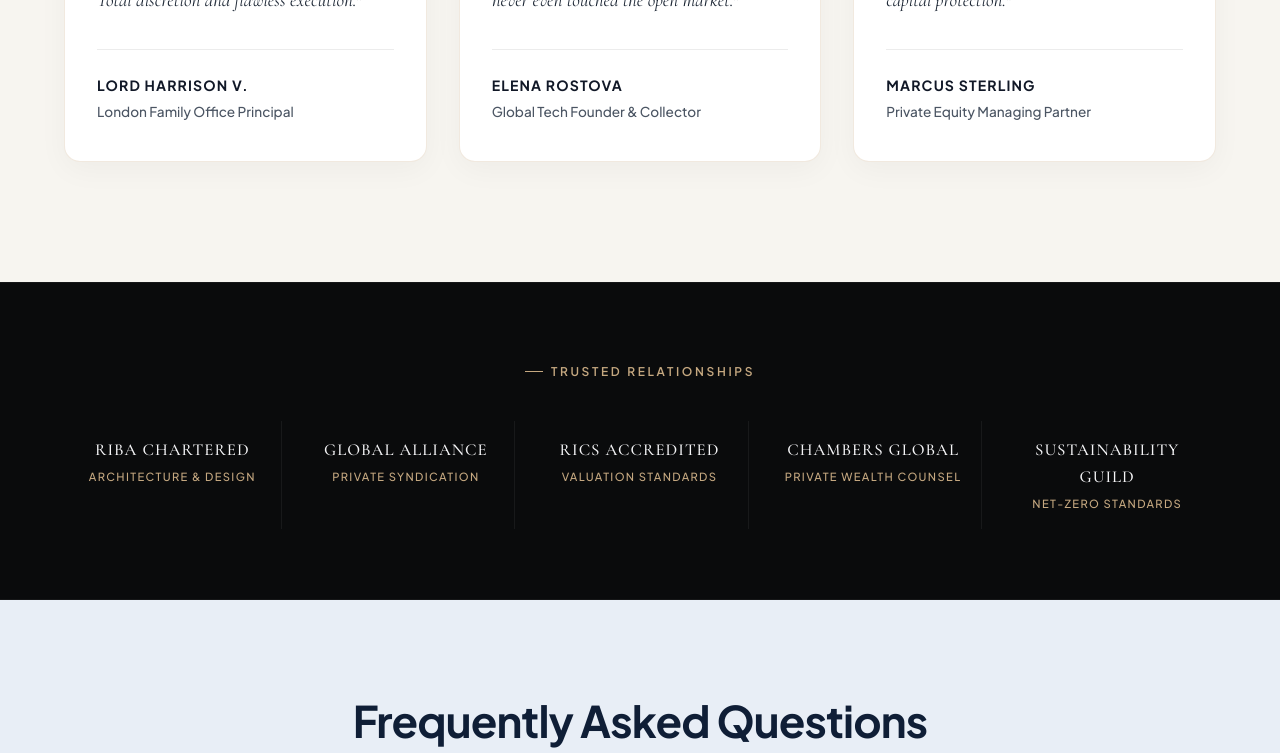
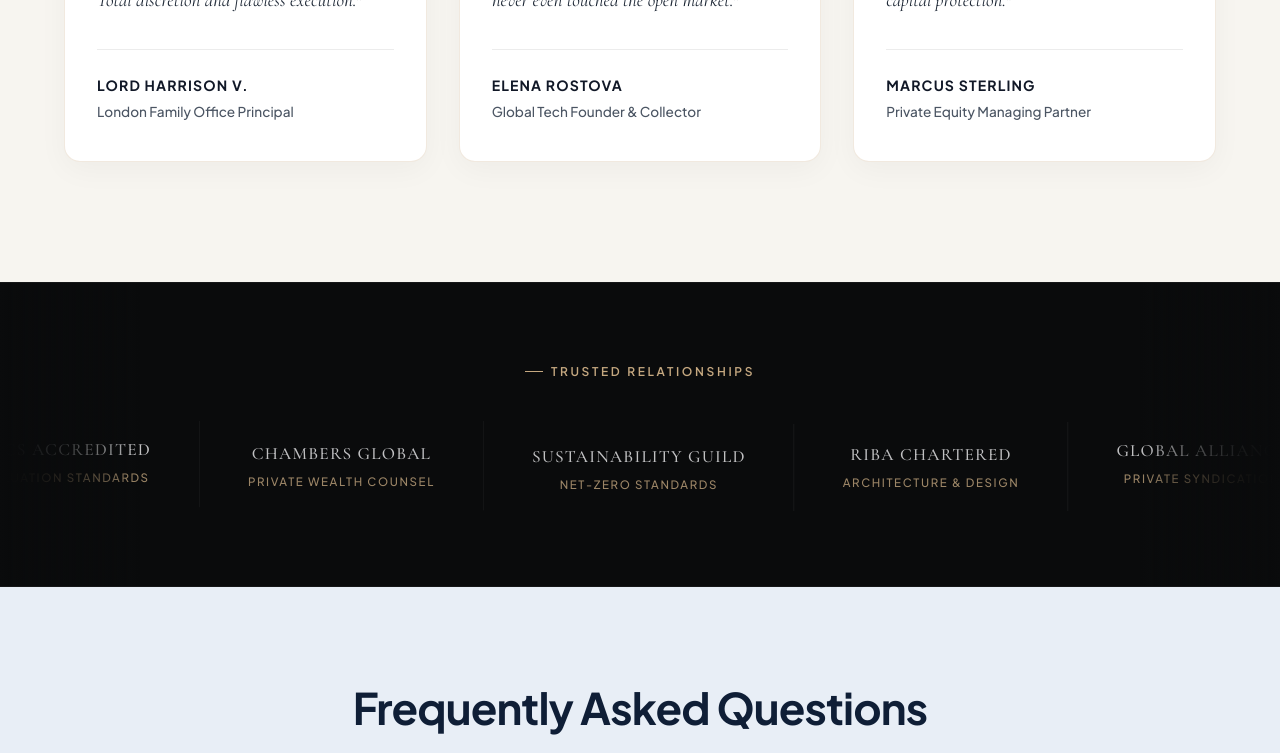
Before and after one commit to Richard28-dev/iGrey_Website, a React (Vite) app: page / in a window 1280 px wide. Shown: the part 7413-8166 px from the top of the page. Built offline with nearby package versions, Linux system fonts and the light colour scheme.

Commit message:
Add horizontal floating marquee animation to Partners section

```diff
--- a/src/sections/Partners.tsx
+++ b/src/sections/Partners.tsx
@@ -1,89 +1,191 @@
 import React from 'react';
-import { motion } from 'framer-motion';
 import { partnersData } from '../data/partners';
 
 export const Partners: React.FC = () => {
+  // Multiply partners array so there is plenty of content for a seamless infinite loop
+  const marqueeList = [
+    ...partnersData,
+    ...partnersData,
+    ...partnersData,
+    ...partnersData,
+  ];
+
   return (
     <section
       id="partners"
       style={{
         backgroundColor: '#0A0B0C',
         color: 'var(--color-text-primary)',
-        padding: '70px 0',
+        padding: '70px 0 75px',
         position: 'relative',
         borderTop: '1px solid rgba(255, 255, 255, 0.05)',
         borderBottom: '1px solid rgba(255, 255, 255, 0.05)',
+        overflow: 'hidden',
       }}
     >
-      <div className="container">
       {/* Subtle Label */}
-        <div style={{ textAlign: 'center', marginBottom: '2.5rem' }}>
+      <div style={{ textAlign: 'center', marginBottom: '2.5rem', position: 'relative', zIndex: 3 }}>
         <span className="micro-label" style={{ justifyContent: 'center' }}>
           TRUSTED RELATIONSHIPS
         </span>
       </div>
 
-        {/* Clean Monochrome Horizontal Grid with Thin Separators */}
+      {/* Side Vignette Fades for seamless floating illusion */}
+      <div className="partners-fade-left" />
+      <div className="partners-fade-right" />
+
+      {/* Floating Marquee Container */}
+      <div className="partners-marquee-container">
+        <div className="partners-marquee-track">
+          {marqueeList.map((partner, idx) => (
             <div
+              key={`${partner.name}-${idx}`}
+              className="partner-floating-badge"
               style={{
-            display: 'grid',
-            gridTemplateColumns: 'repeat(auto-fit, minmax(180px, 1fr))',
-            gap: '1rem',
-          }}
-          className="partners-grid"
-        >
-          {partnersData.map((partner, idx) => (
-            <motion.div
-              key={partner.name}
-              initial={{ opacity: 0, y: 10 }}
-              whileInView={{ opacity: 1, y: 0 }}
-              viewport={{ once: true }}
-              transition={{ duration: 0.5, delay: idx * 0.06 }}
-              style={{
-                display: 'flex',
-                flexDirection: 'column',
-                alignItems: 'center',
-                textAlign: 'center',
-                padding: '1rem 0.5rem',
-                borderRight: idx !== partnersData.length - 1 ? '1px solid rgba(255, 255, 255, 0.06)' : 'none',
-                transition: 'opacity 0.25s ease',
-                opacity: 0.7,
-              }}
-              onMouseEnter={(e) => (e.currentTarget.style.opacity = '1')}
-              onMouseLeave={(e) => (e.currentTarget.style.opacity = '0.7')}
-            >
-              <span
-                style={{
-                  fontFamily: 'var(--font-serif)',
-                  fontSize: '1.05rem',
-                  letterSpacing: '0.06em',
-                  color: 'var(--color-text-primary)',
-                  fontWeight: 500,
-                  marginBottom: '0.25rem',
+                animationDelay: `${(idx % 5) * -1.2}s`,
               }}
             >
+              <span className="partner-name">
                 {partner.name}
               </span>
-              <span
-                style={{
-                  fontSize: '0.7rem',
-                  letterSpacing: '0.12em',
-                  textTransform: 'uppercase',
-                  color: 'var(--color-bronze)',
-                }}
-              >
+              <span className="partner-category">
                 {partner.category}
               </span>
-            </motion.div>
+            </div>
           ))}
         </div>
       </div>
 
       <style>{`
-        @media (max-width: 900px) {
-          .partners-grid > div {
-            border-right: none !important;
-            border-bottom: 1px solid rgba(255, 255, 255, 0.06);
+        .partners-fade-left {
+          position: absolute;
+          top: 0;
+          left: 0;
+          width: 140px;
+          height: 100%;
+          background: linear-gradient(to right, #0A0B0C 0%, rgba(10, 11, 12, 0) 100%);
+          z-index: 4;
+          pointer-events: none;
+        }
+
+        .partners-fade-right {
+          position: absolute;
+          top: 0;
+          right: 0;
+          width: 140px;
+          height: 100%;
+          background: linear-gradient(to left, #0A0B0C 0%, rgba(10, 11, 12, 0) 100%);
+          z-index: 4;
+          pointer-events: none;
+        }
+
+        .partners-marquee-container {
+          width: 100%;
+          overflow: hidden;
+          display: flex;
+          position: relative;
+          cursor: default;
+          mask-image: linear-gradient(to right, transparent, black 10%, black 90%, transparent);
+          -webkit-mask-image: linear-gradient(to right, transparent, black 10%, black 90%, transparent);
+        }
+
+        .partners-marquee-track {
+          display: flex;
+          align-items: center;
+          width: max-content;
+          animation: partnersHorizontalGlide 32s linear infinite;
+          will-change: transform;
+        }
+
+        .partners-marquee-container:hover .partners-marquee-track {
+          animation-play-state: paused;
+        }
+
+        /* Seamless 50% loop for the 4x replicated array (2 sets of 10 items) */
+        @keyframes partnersHorizontalGlide {
+          0% {
+            transform: translate3d(0, 0, 0);
+          }
+          100% {
+            transform: translate3d(-50%, 0, 0);
+          }
+        }
+
+        .partner-floating-badge {
+          display: flex;
+          flex-direction: column;
+          align-items: center;
+          justify-content: center;
+          text-align: center;
+          padding: 1.2rem 3rem;
+          min-width: 250px;
+          position: relative;
+          border-right: 1px solid rgba(255, 255, 255, 0.08);
+          opacity: 0.78;
+          transition: opacity 0.35s ease, transform 0.35s cubic-bezier(0.16, 1, 0.3, 1), filter 0.35s ease;
+          animation: partnersVerticalFloat 6s ease-in-out infinite alternate;
+        }
+
+        @keyframes partnersVerticalFloat {
+          0% {
+            transform: translateY(3px);
+          }
+          50% {
+            transform: translateY(-4px);
+          }
+          100% {
+            transform: translateY(2px);
+          }
+        }
+
+        .partner-floating-badge:hover {
+          opacity: 1 !important;
+          transform: translateY(-7px) scale(1.04) !important;
+          filter: drop-shadow(0 8px 16px rgba(197, 168, 128, 0.15));
+        }
+
+        .partner-floating-badge .partner-name {
+          font-family: var(--font-serif);
+          font-size: 1.08rem;
+          letter-spacing: 0.07em;
+          color: var(--color-text-primary);
+          font-weight: 500;
+          margin-bottom: 0.35rem;
+          white-space: nowrap;
+          transition: color 0.3s ease;
+        }
+
+        .partner-floating-badge:hover .partner-name {
+          color: #FFFFFF;
+        }
+
+        .partner-floating-badge .partner-category {
+          font-size: 0.72rem;
+          letter-spacing: 0.14em;
+          text-transform: uppercase;
+          color: var(--color-bronze);
+          font-weight: 500;
+          white-space: nowrap;
+          transition: color 0.3s ease;
+        }
+
+        .partner-floating-badge:hover .partner-category {
+          color: #DFBA73;
+        }
+
+        @media (max-width: 768px) {
+          .partners-fade-left, .partners-fade-right {
+            width: 60px;
+          }
+          .partner-floating-badge {
+            padding: 1rem 1.8rem;
+            min-width: 200px;
+          }
+          .partner-floating-badge .partner-name {
+            font-size: 0.95rem;
+          }
+          .partner-floating-badge .partner-category {
+            font-size: 0.65rem;
           }
         }
       `}</style>
--- a/src/types/index.ts
+++ b/src/types/index.ts
@@ -15,7 +15,7 @@ export interface Property {
   description: string;
   architecturalHighlights: string[];
   amenities: string[];
-  status: 'Available' | 'Private Treaty' | 'Under Offer';
+  status: 'Available' | 'Private Treaty' | 'Under Offer' | 'Sold';
 }
 
 export interface Service {
```
Lines whose indentation alone changed are shown as unchanged.
